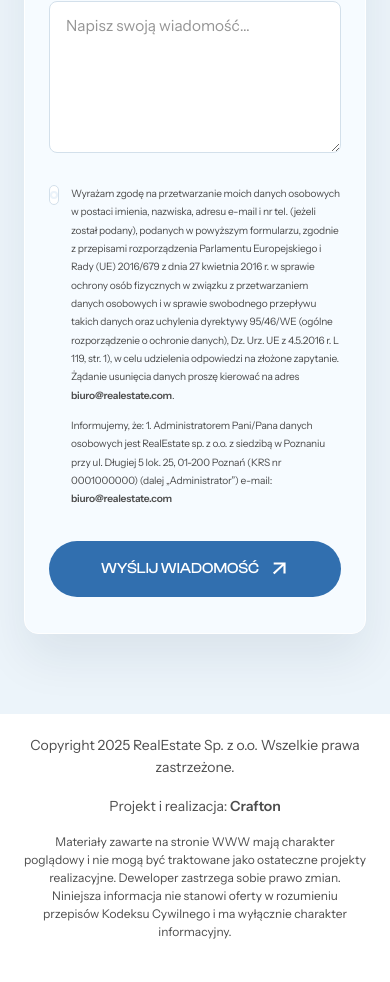
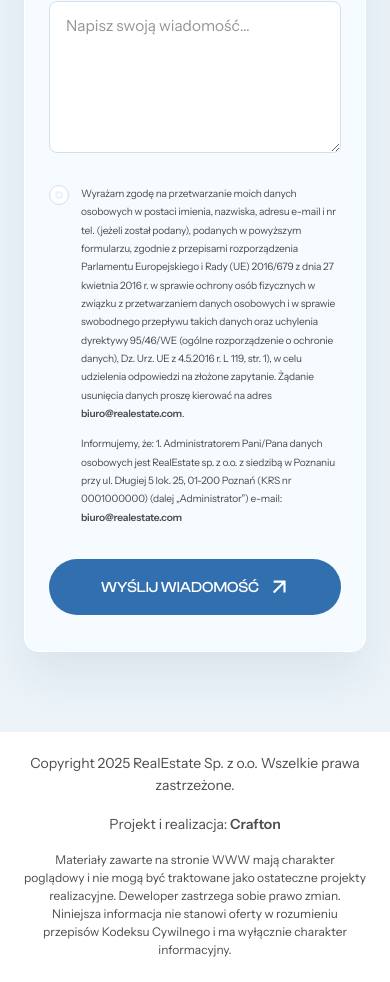
Before and after one commit to AntoniZalewski/crafton-task, a Next.js app: page / in a window 390 px wide. Shown: the part 4221-5203 px from the top of the page. Built offline with nearby package versions, Linux system fonts and the light colour scheme.

Commit message:
Align header columns and round consent toggle

```diff
--- a/src/components/common/Header.tsx
+++ b/src/components/common/Header.tsx
@@ -75,9 +75,9 @@ const Header = () => {
 
   return (
     <header className="sticky top-0 z-50 w-full border-b border-[var(--color-stroke-light)] bg-[var(--color-white)]">
-      <div className="mx-container flex h-[82px] items-center">
+      <div className="mx-container flex h-[82px] items-center lg:grid lg:grid-cols-[296px_minmax(0,1fr)_296px] lg:items-center">
         {/* LEFT: logo (kolumna symetryczna względem CTA) */}
-        <div className="flex min-w-0 flex-1 items-center py-[10px] lg:flex-[0_1_296px] lg:justify-start">
+        <div className="flex min-w-0 flex-1 items-center py-[10px] lg:flex-none lg:w-[296px] lg:justify-start lg:justify-self-start">
           <a href="#" className="inline-flex items-center" aria-label="Crafton">
             <img
               src="/crafton_logo.svg"
@@ -92,7 +92,7 @@ const Header = () => {
         {/* CENTER: nawigacja desktop */}
         <nav
           aria-label="Główne"
-          className="hidden h-[24px] min-w-0 flex-1 items-center justify-center text-[var(--color-dark)] lg:flex"
+          className="hidden h-[24px] min-w-0 flex-1 items-center justify-center text-[var(--color-dark)] lg:flex lg:justify-self-center"
         >
           <ul className="m-0 flex h-[24px] list-none items-center gap-[28px] p-0 [&>li>a::before]:content-none [&>li>a::after]:content-none">
             {NAV_LINKS.map((link) => {
@@ -174,7 +174,7 @@ const Header = () => {
         </nav>
 
         {/* RIGHT: CTA + hamburger (kolumna symetryczna względem logo) */}
-        <div className="flex min-w-0 flex-1 items-center justify-end py-[10px] lg:flex-[0_1_296px]">
+        <div className="flex min-w-0 flex-1 items-center justify-end py-[10px] lg:flex-none lg:w-[296px] lg:justify-self-end">
           {/* Link do sekcji kontakt (hash) */}
           <div className="hidden min-w-fit lg:flex">
             <Button
--- a/src/components/sections/home/ContactSection.tsx
+++ b/src/components/sections/home/ContactSection.tsx
@@ -211,11 +211,11 @@ export default function ContactSection() {
               className="peer sr-only"
             />
             <span
-              className="relative inline-flex h-5 w-5 items-center justify-center rounded-full border border-[var(--color-stroke)] bg-[var(--color-white)] transition-colors duration-200 peer-checked:border-[var(--color-primary)]"
+              className="relative inline-flex aspect-square h-5 w-5 shrink-0 items-center justify-center rounded-full border border-[var(--color-stroke)] bg-[var(--color-white)] transition-colors duration-200 peer-checked:border-[var(--color-primary)]"
               aria-hidden="true"
             >
               <span
-                className={`block rounded-full transition-all duration-200 ${
+                className={`block aspect-square rounded-full transition-all duration-200 ${
                   formData.consent
                     ? 'h-[10px] w-[10px] bg-[var(--color-primary)]'
                     : 'h-[8px] w-[8px] border-2 border-[var(--color-stroke-light)]'
```
